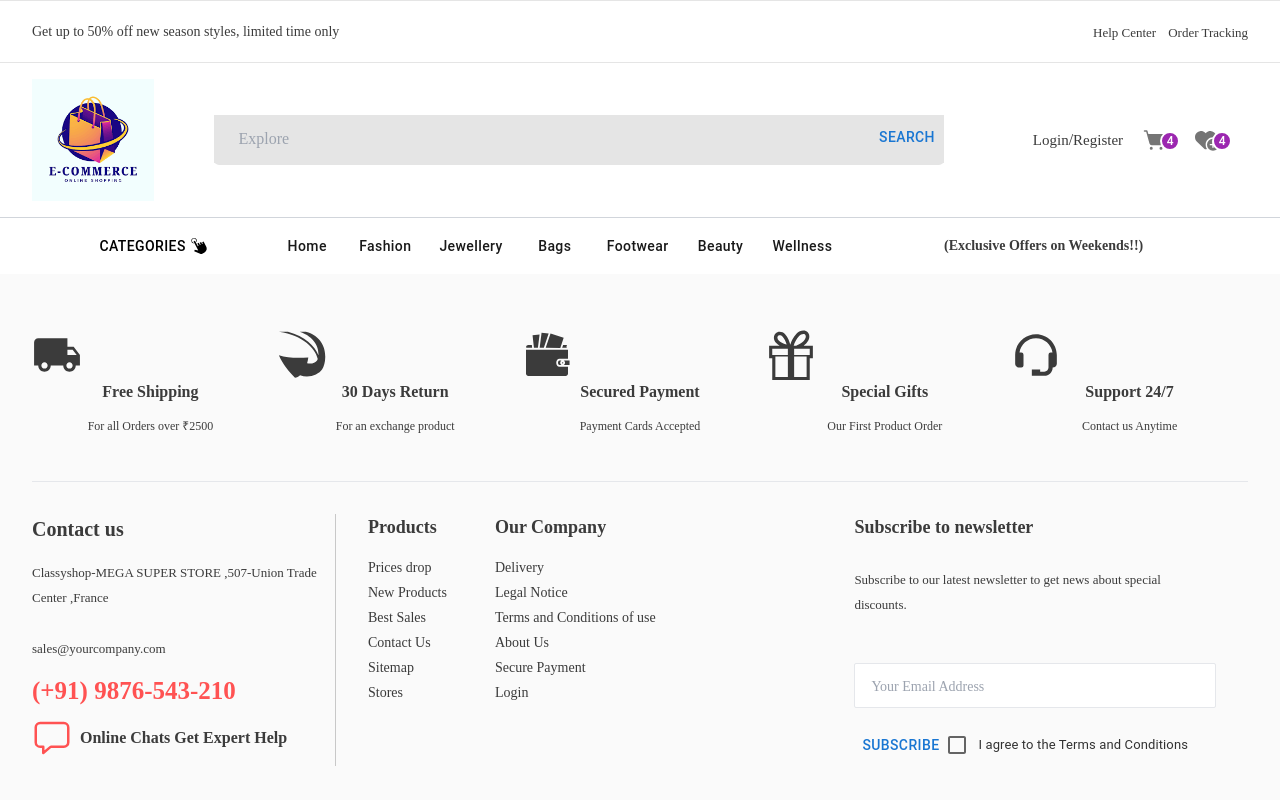
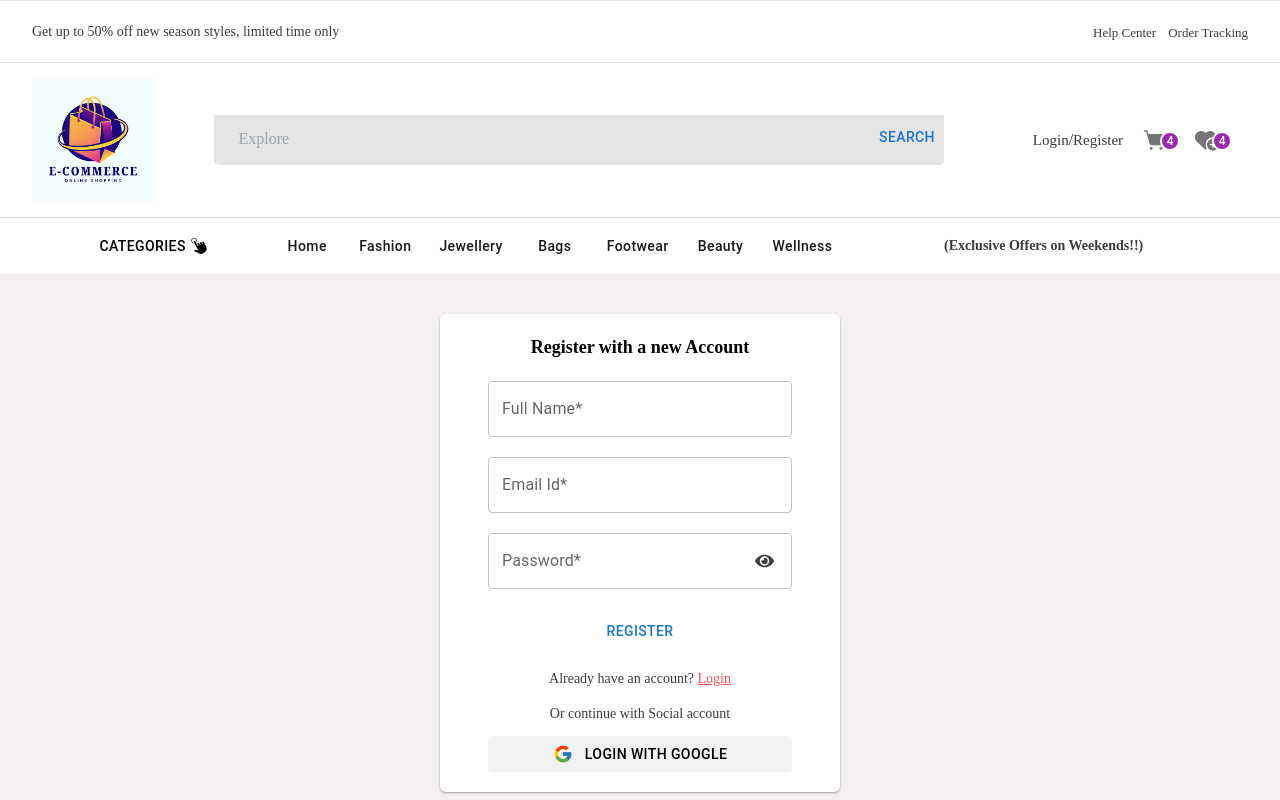
Before and after one commit to PoojaSrinivasan05/E-Commerce, a React (Vite) app: page /register in a window 1280 px wide. Shown: the top 800 px of the page. Built offline with nearby package versions, Linux system fonts and the light colour scheme; a web font is replaced by a local one.

Commit message:
login/register

```diff
--- a/src/App.jsx
+++ b/src/App.jsx
@@ -9,6 +9,8 @@ import ProductDetails from "./Pages/ProductDetails";
 import {createContext} from "react";
 import { IoClose } from "react-icons/io5";
 import ProductDetailsComponent from "./components/ProductDetails";
+import Login from "./Pages/Login";
+import Register from "./Pages/Register"
 
 
 import Button from '@mui/material/Button';
@@ -46,6 +48,8 @@ function App() {
           <Route path={"/"} exact={true} element={<Home />} />
           <Route path={"productListing"} exact={true} element={<ProductListing />} />
            <Route path={"/product/:id"} exact={true} element={<ProductDetails />} />
+           <Route path={"/login"} exact={true} element={<Login />} />
+            <Route path={"/register"} exact={true} element={<Register />} />
         </Routes>
         <Footer />
         </MyContext.Provider>
--- /dev/null
+++ b/src/Pages/Login/index.jsx
@@ -0,0 +1,63 @@
+import React, { useState } from "react";
+import TextField from "@mui/material/TextField";
+import { Button } from "@mui/material";
+import { FaEyeSlash } from "react-icons/fa6";
+import { FaEye } from "react-icons/fa";
+import { Link } from "react-router-dom";
+import { FcGoogle } from "react-icons/fc";
+
+const Login = () => {
+  const [isShowPassword, setIsShowPassword] = useState(false);
+  return (
+    <section className="section py-10">
+      <div className="container">
+        <div className="card shadow-md w-[400px] m-auto rounded-md bg-white p-5 px-12">
+          <h3 className="text-center text-[18px] text-black">
+            {" "}
+            Login to your Account
+          </h3>
+          <form className="w-full mt-5">
+            <div className="form-group w-full mb-5">
+              <TextField
+                type="email"
+                id="email"
+                label="Email Id*"
+                variant="outlined"
+                className="w-full"
+              />
+            </div>
+            <div className="form-group w-full mb-5 relative">
+              <TextField
+                type={isShowPassword === true ? 'password' : 'text'}
+                id="Password"
+                label="Password*"
+                variant="outlined"
+                className="w-full"
+              />
+              <Button
+                className="!absolute  !top-[10px] !right-[10px] z-50 !w-[35px] !h-[35px] !min-w-[35px] !rounded-full !text-black"
+                onClick={() => {
+                  setIsShowPassword(!isShowPassword);
+                }}
+              >
+                {
+                    isShowPassword === false ?  <FaEye className="text-[20px] opacity-75" /> :  <FaEyeSlash className="text-[20px] opacity-75" />
+                }
+
+              </Button>
+            </div>
+            <a className="link cursor-pointer text-[14px] font-[600] underline">Forget Password?</a>
+            <div className="flex items center w-full mt-3 mb-3">
+                <Button className="btn-org btn-lg w-full">Login</Button>
+            </div>
+            <p className="text-center">Not Registered? <Link className="link text-[14px] font-[400] underline text-primary" to="/register">Sign Up</Link></p>
+            <p className="text-center font-[500]">Or continue with Social account</p>
+            <Button className="!flex !gap-3 !w-full  !bg-[#f1f1f1] !btn-lg !text-black"><FcGoogle className="text-[20px]"/>Login with Google</Button>
+          </form>
+        </div>
+      </div>
+    </section>
+  );
+};
+
+export default Login;
--- /dev/null
+++ b/src/Pages/Register/index.jsx
@@ -0,0 +1,72 @@
+import React, { useState } from "react";
+import TextField from "@mui/material/TextField";
+import { Button } from "@mui/material";
+import { FaEyeSlash } from "react-icons/fa6";
+import { FaEye } from "react-icons/fa";
+import { Link } from "react-router-dom";
+import { FcGoogle } from "react-icons/fc";
+
+const Login = () => {
+  const [isShowPassword, setIsShowPassword] = useState(false);
+  return (
+    <section className="section py-10">
+      <div className="container">
+        <div className="card shadow-md w-[400px] m-auto rounded-md bg-white p-5 px-12">
+          <h3 className="text-center text-[18px] text-black">
+            {" "}
+           Register with a new  Account
+          </h3>
+          <form className="w-full mt-5">
+            <div className="form-group w-full mb-5">
+              <TextField
+                type="text"
+                id="name"
+                label="Full Name*"
+                variant="outlined"
+                className="w-full"
+              />
+            </div>
+            <div className="form-group w-full mb-5">
+              <TextField
+                type="email"
+                id="email"
+                label="Email Id*"
+                variant="outlined"
+                className="w-full"
+              />
+            </div>
+            <div className="form-group w-full mb-5 relative">
+              <TextField
+                type={isShowPassword === true ? 'password' : 'text'}
+                id="Password"
+                label="Password*"
+                variant="outlined"
+                className="w-full"
+              />
+              <Button
+                className="!absolute  !top-[10px] !right-[10px] z-50 !w-[35px] !h-[35px] !min-w-[35px] !rounded-full !text-black"
+                onClick={() => {
+                  setIsShowPassword(!isShowPassword);
+                }}
+              >
+                {
+                    isShowPassword === false ?  <FaEye className="text-[20px] opacity-75" /> :  <FaEyeSlash className="text-[20px] opacity-75" />
+                }
+
+              </Button>
+            </div>
+
+            <div className="flex items center w-full mt-3 mb-3">
+                <Button className="btn-org btn-lg w-full">Register</Button>
+            </div>
+            <p className="text-center">Already have an account? <Link className="link text-[14px] font-[400] underline text-primary" to="/login">Login</Link></p>
+            <p className="text-center font-[500]">Or continue with Social account</p>
+            <Button className="!flex !gap-3 !w-full  !bg-[#f1f1f1] !btn-lg !text-black"><FcGoogle className="text-[20px]"/>Login with Google</Button>
+          </form>
+        </div>
+      </div>
+    </section>
+  );
+};
+
+export default Login;
--- a/src/index.css
+++ b/src/index.css
@@ -23,7 +23,9 @@ h1,h2,h3,h4,h5,h6{font-weight: 600;}
 header .top-strip{border-top: 1px solid rgba(0, 0, 0, 0.1); border-bottom: 1px solid rgba(0, 0, 0, 0.1);};
 
 .btn-org {background: #ac5555 !important; color: #fff !important; font-weight: 500; font-size: 16px;padding: 7px 10px !important;}
-.btn-org:hover{background: #000 !important;}
+.btn-org:hover{background: #c27070 !important;color:#000 !important;}
+
+.btn-lg{ font-size: 18px;padding: 10px 10px !important }
 .link:hover{color:#ac5555;}
 
 
```
